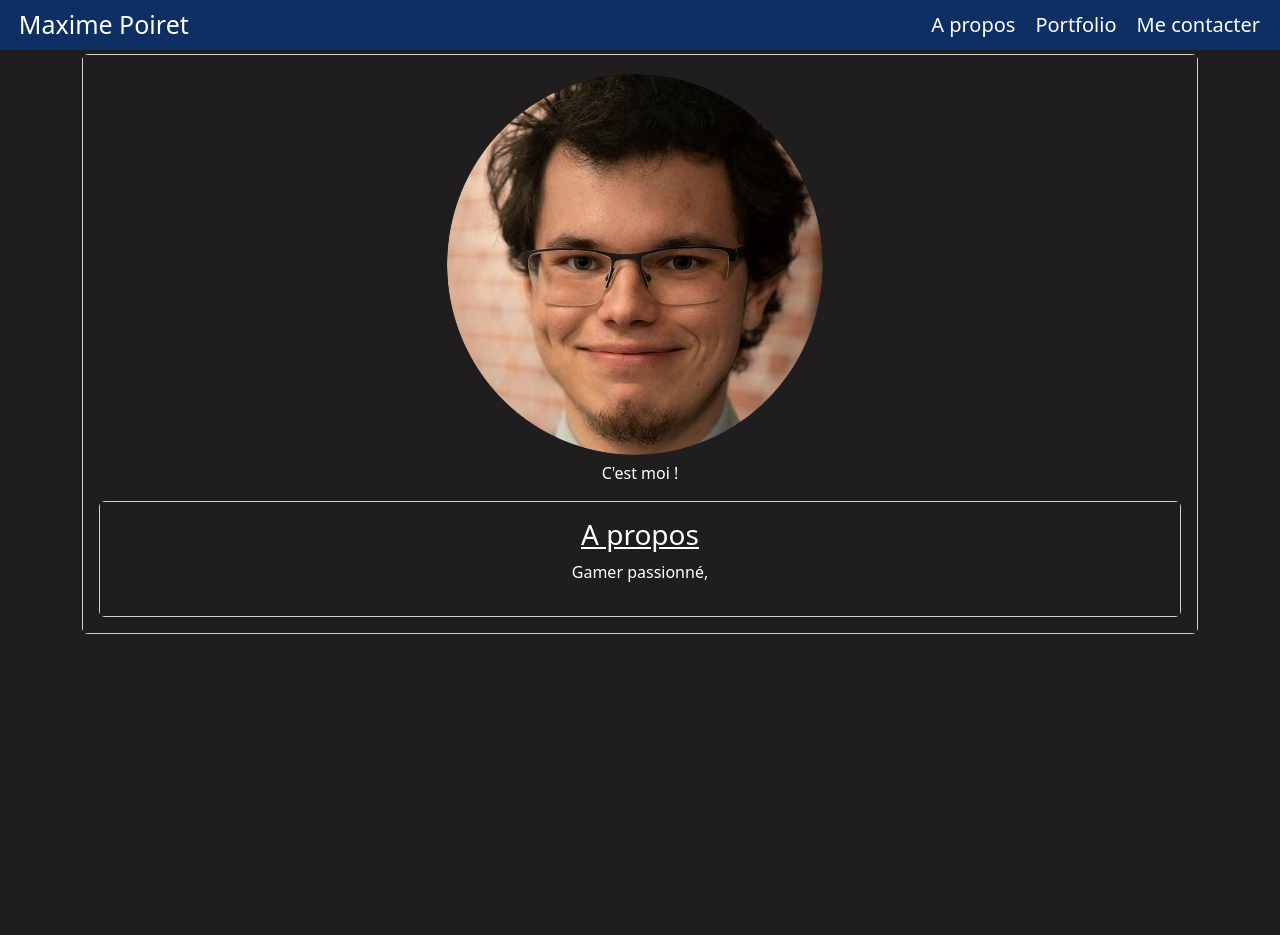
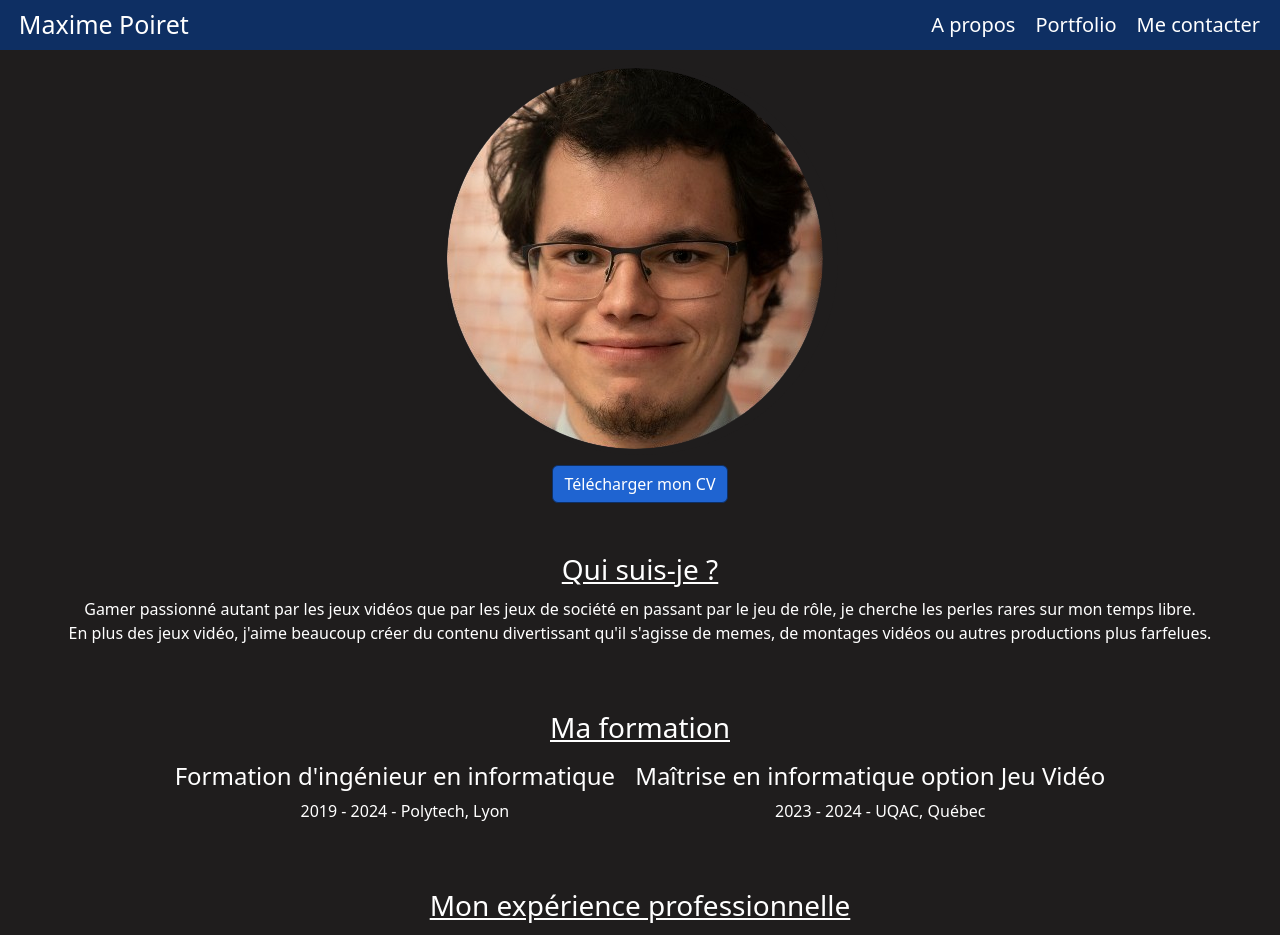
Before and after one commit to LeGrosShetan/portfolio, an Angular app: page /about in a window 1280 px wide. Shown: the top 935 px of the page. Before the commit the page ends 800 px from the top, so only its background shows below. Built offline with nearby package versions, Linux system fonts and the light colour scheme.

Commit message:
About V1

```diff
--- a/src/app/about/about.component.css
+++ b/src/app/about/about.component.css
@@ -0,0 +1,44 @@
+.img-div{
+  margin-top: 15px;
+}
+
+.downloadButton{
+  background-color: #1f64d1;
+  border-color: #0e2f63;
+  margin-top: 10px;
+}
+
+.downloadButton:hover{
+  background-color: #0e2f63;
+}
+
+.text-elements{
+  > div{
+    margin-top: 50px;
+  }
+  > div:last-child{
+    margin-bottom: 75px;
+  }
+}
+
+.about-me{
+  display: inline-block;
+  max-width: 90%;
+}
+
+.about-me-text{
+  margin-top: 10px;
+}
+
+.formation-items{
+  display: inline-block;
+  margin-top: 10px;
+
+  div{
+    display: inline-grid;
+  }
+
+  :not(:first-child) {
+    margin-left: 20px;
+  }
+}
--- a/src/app/about/about.component.html
+++ b/src/app/about/about.component.html
@@ -1,16 +1,49 @@
-<div class="container mt-1">
-  <div class="card text-center">
-    <div class="card-body">
-      <img src="../assets/PhotoAbout.png" class="rounded-circle">
-      <p class="text-main-color">C'est moi !</p>
+<div class="text-center">
+  <div class="img-div">
+    <img src="../assets/PhotoAbout.png" class="rounded-circle">
+    <br>
+    <button type="button" class="btn downloadButton text-main-color">Télécharger mon CV</button>
+  </div>
 
-      <div class="card">
-        <div class="card-body">
-          <h3 class="text-decoration-underline text-main-color">A propos</h3>
-          <p class="text-main-color">Gamer passionné, </p>
+  <div class="text-elements">
+    <div class="about-me">
+        <h3 class="text-decoration-underline text-main-color">Qui suis-je ?</h3>
+        <p class="text-main-color about-me-text">
+          Gamer passionné autant par les jeux vidéos que par les jeux de société en passant par le jeu de rôle,
+          je cherche les perles rares sur mon temps libre. <br>
+          En plus des jeux vidéo, j'aime beaucoup créer du contenu divertissant qu'il s'agisse de memes, de montages vidéos
+          ou autres productions plus farfelues.
+        </p>
+    </div>
+
+    <div class="formation">
+      <h3 class="text-decoration-underline text-main-color">Ma formation</h3>
+      <div class="formation-items">
+        <div>
+          <h4 class="text-main-color">Formation d'ingénieur en informatique</h4>
+          <p class="text-main-color">
+            2019 - 2024 - Polytech, Lyon
+          </p>
+        </div>
+        <div>
+          <h4 class="text-main-color">Maîtrise en informatique option Jeu Vidéo</h4>
+          <p class="text-main-color">
+            2023 - 2024 - UQAC, Québec
+          </p>
         </div>
       </div>
     </div>
+
+    <div class="experience">
+      <h3 class="text-decoration-underline text-main-color">Mon expérience professionnelle</h3>
+      <p class="text-main-color">En dehors des projets effectués au cours de ma formation à l'UQAC,
+        je n'ai pas encore eu la chance de travailler dans le jeu vidéo en entreprise. <br>
+        Si mon portfolio et mon profil vous intéresse, n'hésitez pas à me contacter !
+      </p>
+
+      <div class="experience-items">
+
+      </div>
+    </div>
   </div>
-
 </div>
--- a/src/app/accueil/accueil.component.html
+++ b/src/app/accueil/accueil.component.html
@@ -11,7 +11,8 @@
     <div class="presentation-text text-main-color">
       <h2>Je m'appelle Maxime Poiret,</h2>
       Je suis étudiant à l'école d'ingénieurs Polytech Lyon et suis également en double diplôme en maîtrise informatique
-      option jeux vidéos à l'UQAC, à Chicoutimi (Québec).
+      option jeux vidéos à l'UQAC, à Chicoutimi (Québec). Je cherche à obtenir une première expérience
+      professionnelle dans le domaine du jeu vidéo !
       <br>
       Je me passionne pour le développement ainsi que le game design et je n'ai pas peur d'affronter de
       nouveaux défis !
```
Also changed, not shown: 1 other file (tests, documents, lock files or other folders).
